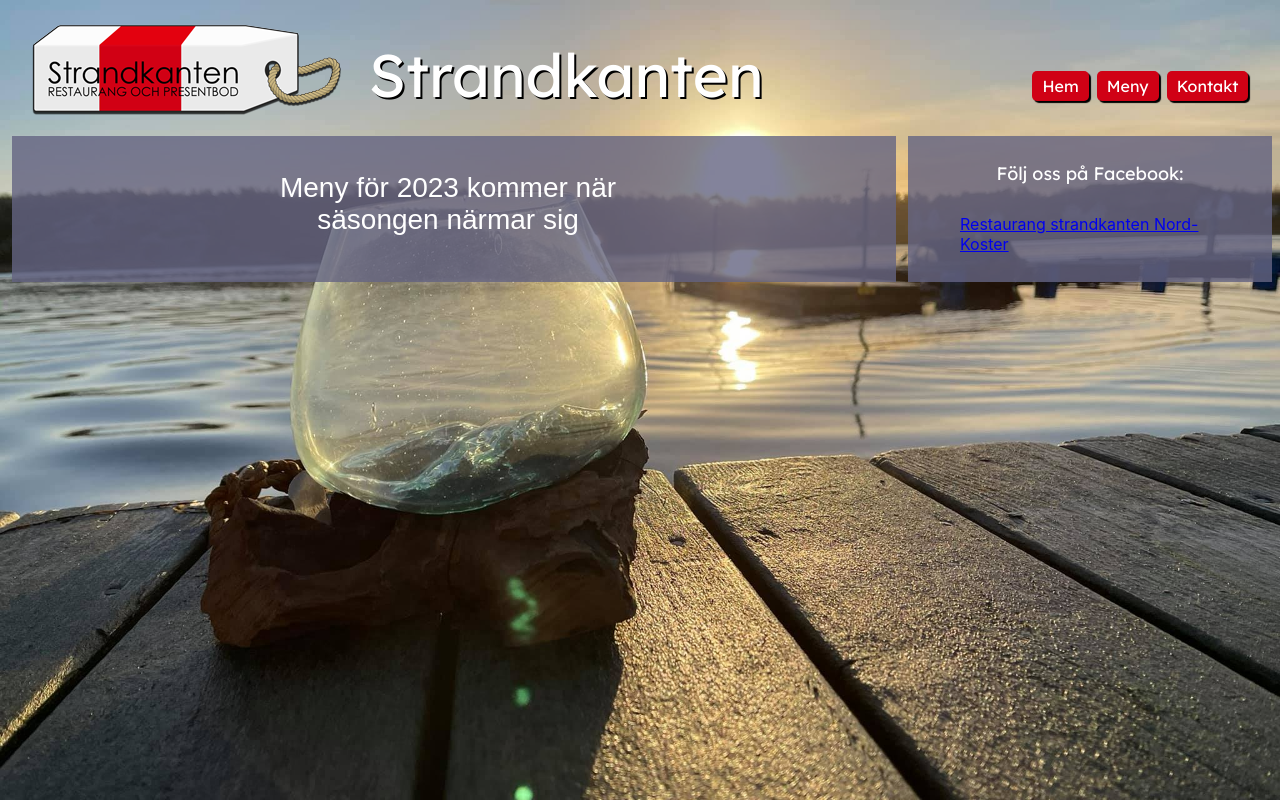
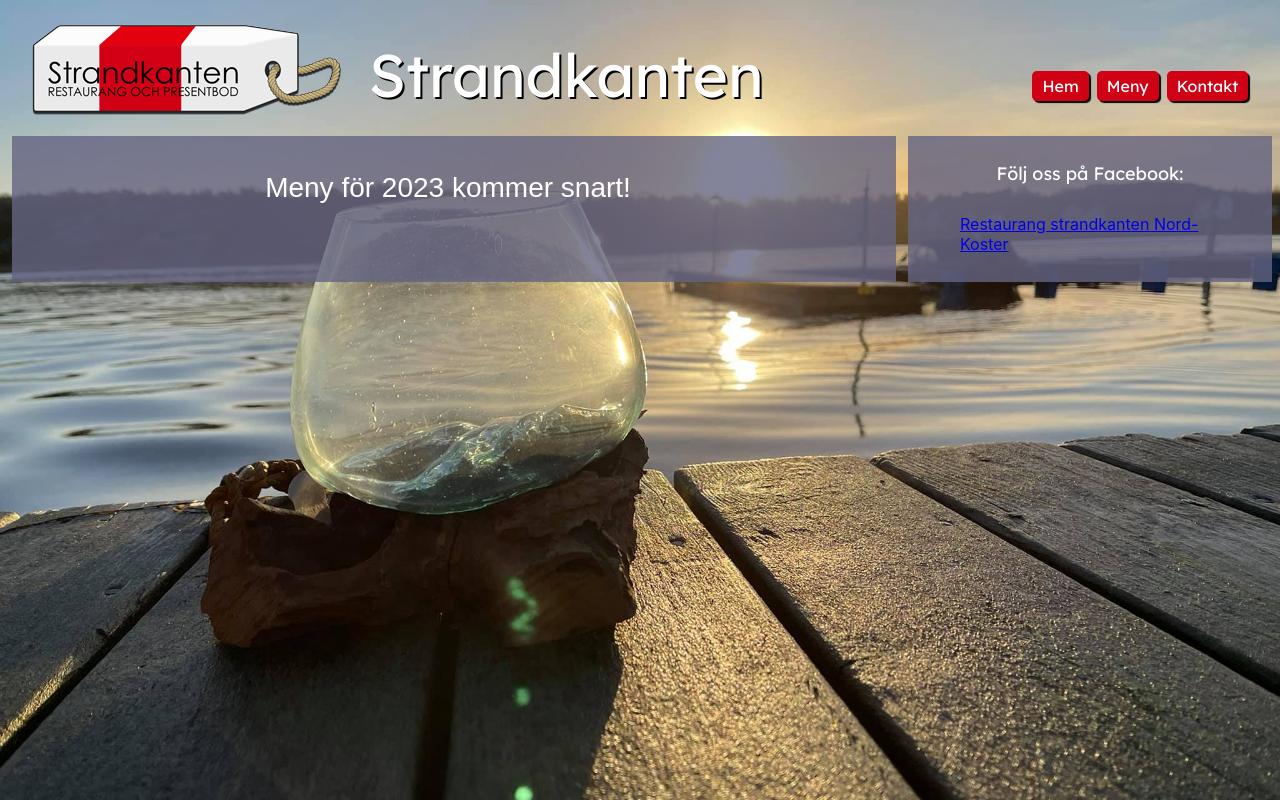
Before and after one commit to LisaStur/kanten, a React (Create React App) app: page /menue in a window 1280 px wide. Built offline with nearby package versions, Linux system fonts and the light colour scheme; a web font is replaced by a local one.

Commit message:
update menue

```diff
--- a/src/components/Meny.js
+++ b/src/components/Meny.js
@@ -6,7 +6,7 @@ export const Meny = () => {
   return (
     <MenySection>
       <BigScreen>
-        <MenyHeader>Meny för 2023 kommer när säsongen närmar sig</MenyHeader>
+        <MenyHeader>Meny för 2023 kommer snart!</MenyHeader>
       </BigScreen>
       {/*<BigScreen>
         <MenyHeader>Insegling</MenyHeader>
```
